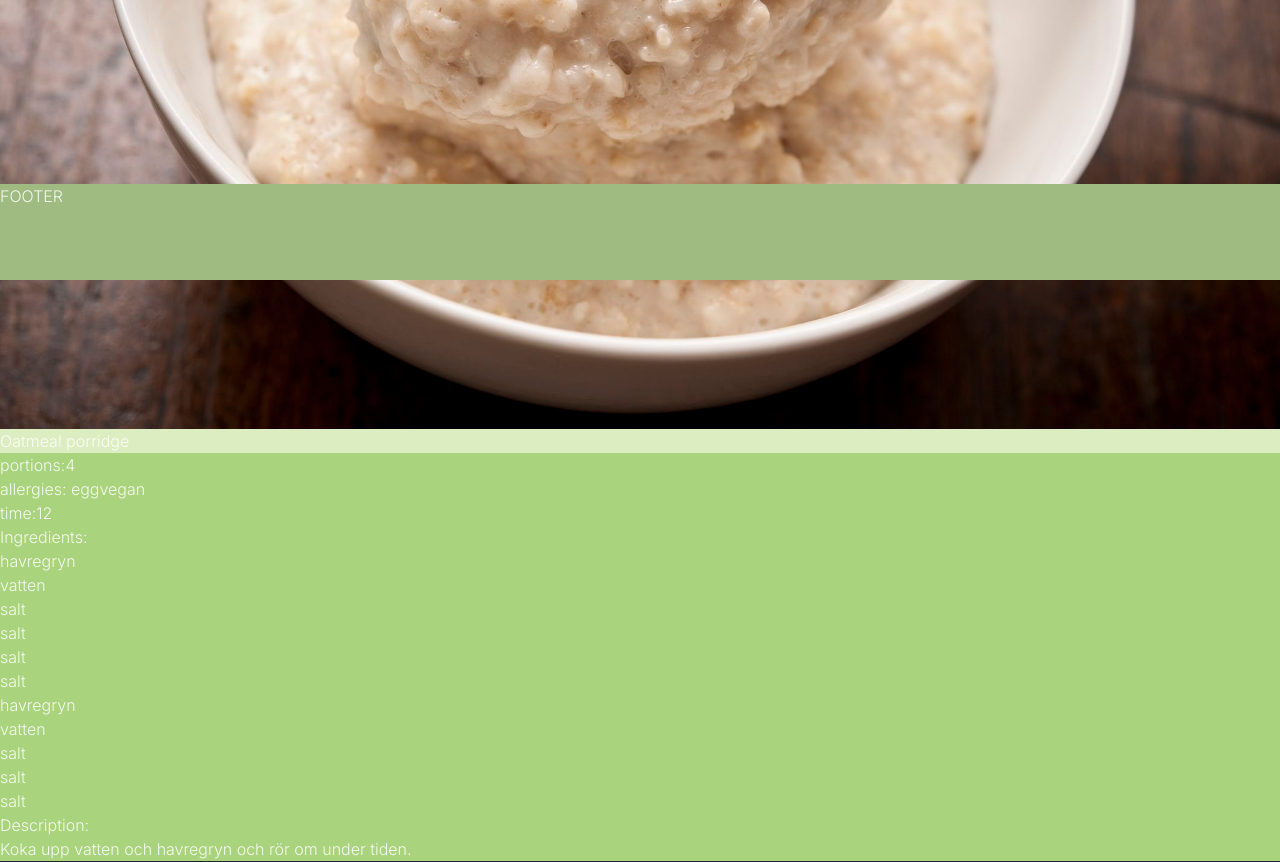
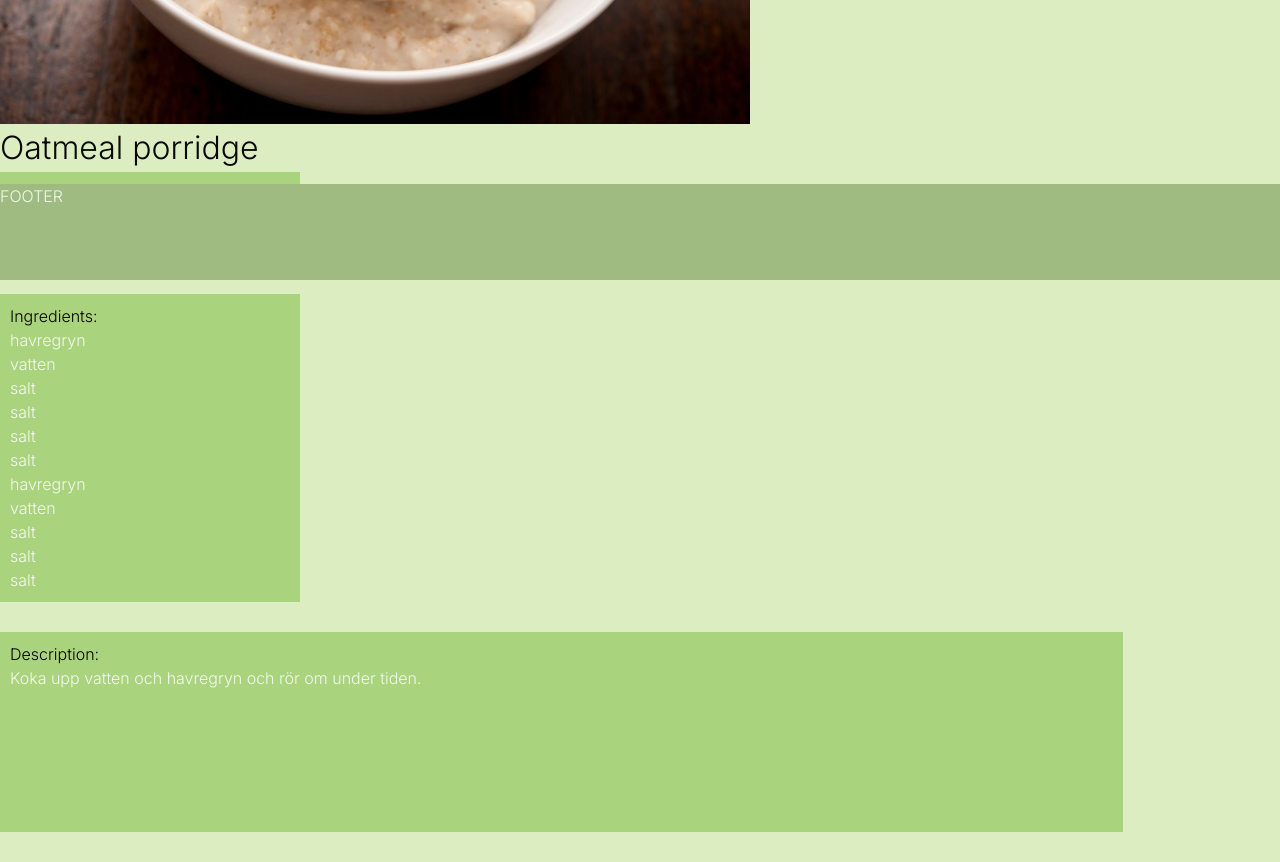
Before and after one commit to AdamGrubb/grupp10, a React (Vite) app in the folder MegaBite/: page /recipepage in a window 1280 px wide. Shown: the part 520-1382 px from the top of the page. Built offline with nearby package versions, Linux system fonts and the light colour scheme; a web font is replaced by a local one.

Commit message:
Created css for RecipePage

```diff
--- a/MegaBite/src/components/recipePage/RecipePage.css
+++ b/MegaBite/src/components/recipePage/RecipePage.css
@@ -7,3 +7,46 @@
   font-size: 16px;
   width: auto;
 }
+.img {
+    max-width: 750px;
+    max-height: 500px;
+    margin-top: 48px;
+
+}
+
+.info {
+    width: 300px;
+    margin-bottom: 30px;
+    padding-left: 10px;
+    padding-top: 10px;
+    padding-bottom: 10px;
+}
+
+.ingredients {
+    width: 300px;
+    max-height: fit-content;
+    padding-left: 10px;
+    padding-top: 10px;
+    padding-bottom: 10px;
+}
+
+.recipeTitle {
+    color: rgb(9, 8, 8);
+    font-size: 2em;
+    font-weight: 750;
+}
+
+.description {
+    width: 1123px;
+    min-height: 200px;
+    margin-top: 30px;
+    margin-bottom: 30px;
+    padding-left: 10px;
+    padding-top: 10px;
+}
+
+#big {
+    color:black;
+    font-size: 1em;
+    font-weight: 500;
+}
```
